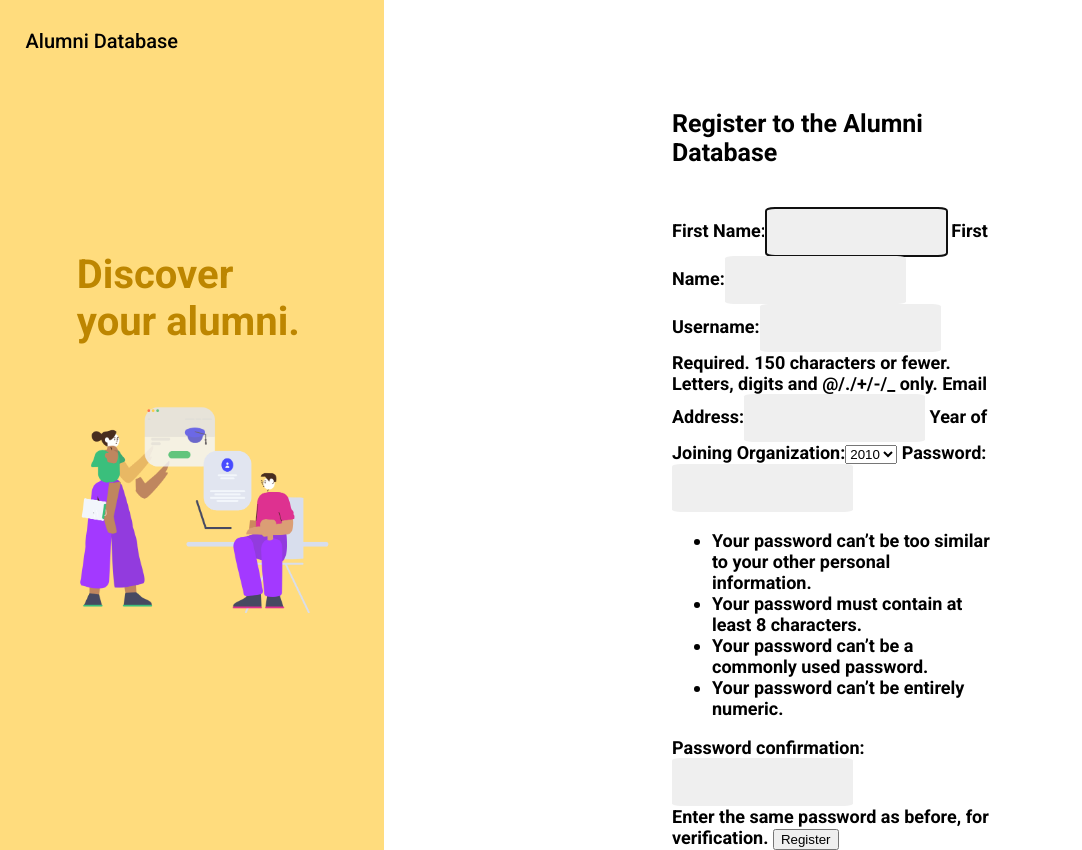
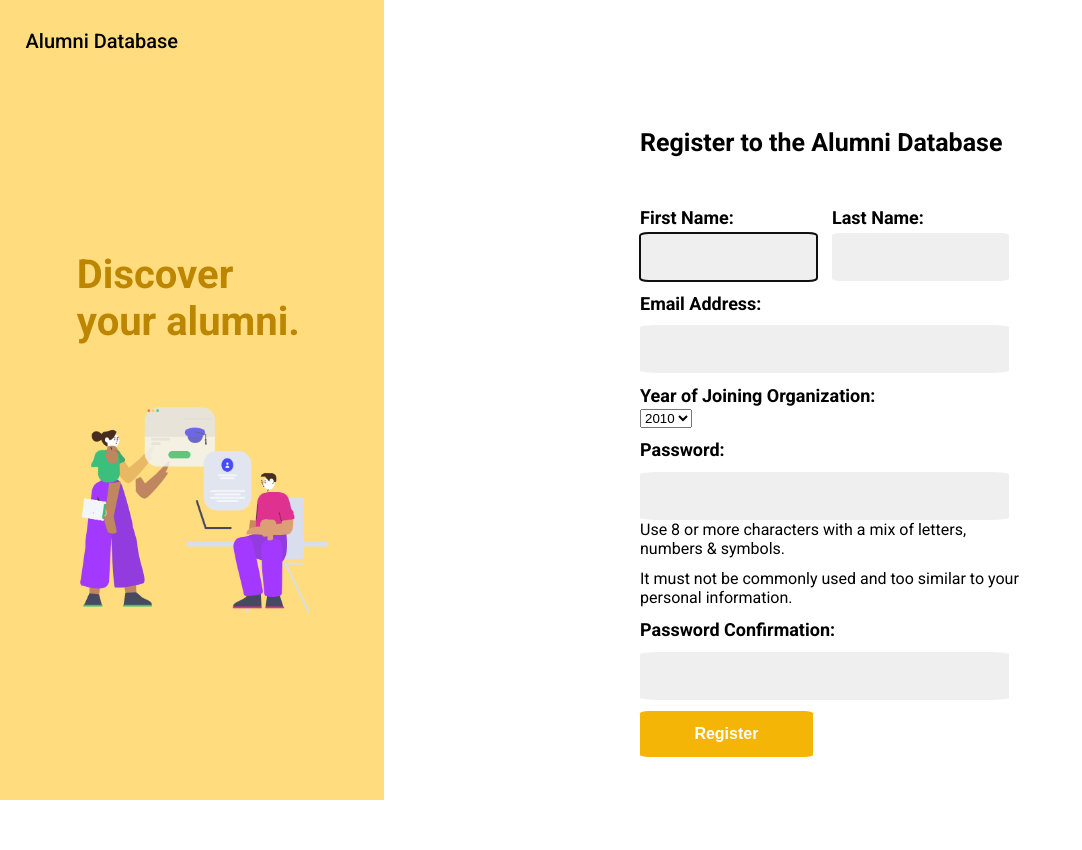
Before and after one commit to choikh0423/AlumniDatabase, a Django app: page /searches/signup/ in a window 1280 px wide. Shown: the whole page, without its empty margins (0-1082 px from the left). After the commit the page ends 800 px from the top, so only its background shows below. Run offline with Django 3.2, Linux system fonts and the light colour scheme.

Commit message:
Email login, registration functionality

```diff
--- a/alumnidatabase/alumnidatabase/settings.py
+++ b/alumnidatabase/alumnidatabase/settings.py
@@ -131,3 +131,5 @@ MEDIA_ROOT = BASE_DIR
 # Redirect to home URL after login (Default redirects to /accounts/profile/)
 LOGIN_REDIRECT_URL = '/'
 LOGIN_URL = 'accounts/login/'
+
+AUTHENTICATION_BACKENDS = ('searches.backends.SettingsBackend',)
--- a/alumnidatabase/alumnidatabase/urls.py
+++ b/alumnidatabase/alumnidatabase/urls.py
@@ -14,7 +14,7 @@ Including another URLconf
     2. Add a URL to urlpatterns:  path('blog/', include('blog.urls'))
 """
 from django.contrib import admin
-from django.urls import path
+from django.urls import path, re_path
 from django.urls import include
 from django.views.generic import RedirectView
 import users.views
--- a/alumnidatabase/searches/forms.py
+++ b/alumnidatabase/searches/forms.py
@@ -2,6 +2,8 @@ from django import forms
 from django.contrib.auth.forms import AuthenticationForm, UsernameField, UserCreationForm
 from django.contrib.auth.models import User
 import datetime
+from string import ascii_lowercase, digits
+from random import choice
 
 
 class CustomAuthenticationForm(AuthenticationForm):
@@ -15,17 +17,55 @@ class CustomSignupForm(UserCreationForm):
 
     firstname = forms.CharField(
         label='First Name',
-        widget=forms.TextInput(attrs={'autofocus': True})
+        widget=forms.TextInput(attrs={'autofocus': True}),
+        required=True,
+        error_messages={
+            'invalid': "Please provide proper first name.",
+            'required': "First name is required."
+        }
     )
 
     lastname = forms.CharField(
-        label='First Name',
-        widget=forms.TextInput(attrs={'autofocus': True})
+        label='Last Name',
+        widget=forms.TextInput(attrs={'autofocus': True}),
+        required=True,
+        error_messages={
+            'invalid': "Please provide proper last name.",
+            'required': "Last name is required."
+        }
+    )
+
+    password1 = forms.CharField(
+        label='Password',
+        widget=forms.PasswordInput,
+        required=True,
+        help_text=["Use 8 or more characters with a mix of letters, numbers & symbols.",
+                   "It must not be commonly used and too similar to your personal information."],
+        error_messages={
+            'invalid': "Please make sure that your password is correctly formatted",
+            'required': "Password is required."
+        },
+    )
+
+    password2 = forms.CharField(
+        label='Password Confirmation:',
+        widget=forms.PasswordInput,
+        help_text=None,
+        required=True,
+        error_messages={
+            'invalid': "Your password did not matched.",
+            'required': "Password Confirmation is required."
+        },
     )
 
     email = forms.EmailField(
         label='Email Address',
-        widget=forms.TextInput(attrs={'autofocus': True})
+        widget=forms.TextInput(attrs={'autofocus': True}),
+        required=True,
+        error_messages={
+            'invalid': "Please provide a correct email",
+            'required': "Email is required."
+        },
     )
 
     YEAR_CHOICE = [(y, y) for y in range(2010, datetime.date.today().year+1)]
@@ -33,10 +73,30 @@ class CustomSignupForm(UserCreationForm):
     joined_year = forms.ChoiceField(
         label='Year of Joining Organization',
         choices=YEAR_CHOICE,
+        required=True,
         initial=datetime.date.today().year+1,
     )
 
     class Meta:
         model = User
-        fields = ['firstname', 'lastname', 'username',
-                  'email', 'joined_year', 'password1', 'password2']
+        fields = ['firstname', 'lastname', 'email',
+                  'joined_year', 'password1', 'password2']
+
+    def clean_email(self):
+        email = self.cleaned_data['email']
+        if User.objects.filter(email=email).exists():
+            raise forms.ValidationError("Email already exists")
+        return email
+
+    def save(self, commit=True):
+        pw_choice = ascii_lowercase+digits
+
+        user = super(UserCreationForm, self).save(commit=False)
+        user.set_password(self.cleaned_data["password1"])
+        user.username = ''.join([choice(pw_choice) for i in range(20)])
+        user.email = self.cleaned_data['email']
+        user.is_active = True
+
+        if commit:
+            user.save()
+        return user
--- a/alumnidatabase/searches/static/css/styles.css
+++ b/alumnidatabase/searches/static/css/styles.css
@@ -71,10 +71,21 @@ body {
 
 /* Dynamic Part */
 #intro_dynamic {
-  width: 25%;
+  width: 30%;
   margin: auto;
   font-size: 18px;
   font-weight: bold;
+}
+
+#intro_dynamic button {
+  height: 46px;
+  border-radius: 5%;
+  border: none;
+  width: 45%;
+  color: white;
+  font-weight: 700;
+  font-size: 16px;
+  background-color: #f5b506;
 }
 
 #login-title {
@@ -94,11 +105,11 @@ body {
   height: 46px;
   border-radius: 5%;
   border: none;
-  background-color: #efefef;
 }
 
 #login_input input {
-  width: 100%;
+  width: 70%;
+  background-color: #efefef;
 }
 
 #login_button {
@@ -137,3 +148,69 @@ body {
   color: #bd8600;
   font-weight: 700;
 }
+
+/* Intro: Signup Page CSS */
+#signup_form input {
+  background-color: #efefef;
+  height: 46px;
+  border-radius: 5%;
+  border: none;
+}
+
+#signup_container1 {
+  display: flex;
+  flex-direction: row;
+}
+
+#signup_container1 input {
+  width: 90%;
+}
+
+#signup_content1 {
+  width: 50%;
+  margin-bottom: 3%;
+}
+
+#signup_container2 {
+  display: block;
+}
+
+#signup_container2 input {
+  width: 95%;
+}
+
+#signup_content2 {
+  margin-bottom: 3%;
+}
+
+#signup_help p {
+  color: black;
+  font-size: 16px;
+  font-weight: 400;
+  margin: 0 0 3% 0;
+}
+
+#signup_error p {
+  color: #ce0031;
+  font-size: 18px;
+  font-weight: 400;
+  margin: 0 0 3% 0;
+}
+
+#help_text {
+  color: black;
+  font-weight: 400;
+}
+
+#error_message {
+  color: #ce0031;
+  font-weight: 400;
+}
+
+#id_username {
+  margin-bottom: 0;
+}
+
+#signup_form input {
+  margin: 3% 0 0 0;
+}
--- a/alumnidatabase/searches/views.py
+++ b/alumnidatabase/searches/views.py
@@ -9,8 +9,10 @@ def index(request):
     return render(request, 'index.html')
 
 
-class CustomLoginView(LoginView):
-    authentication_form = CustomAuthenticationForm
+def login(response):
+    login_form = CustomAuthenticationForm()
+
+    return render(response, 'registration/login.html', {"form": login_form})
 
 
 def signup(response):
--- a/alumnidatabase/templates/registration/login.html
+++ b/alumnidatabase/templates/registration/login.html
@@ -6,7 +6,7 @@
   <form method="post" action="{% url 'login' %}" novalidate>
     {% csrf_token %}
       <div id='login_label'>
-        {{ form.username.label_tag }}
+        <p> Email Address </p>
       </div>
       <div id='login_input'>
         {{ form.username }}
--- a/alumnidatabase/templates/signup.html
+++ b/alumnidatabase/templates/signup.html
@@ -3,20 +3,73 @@
 {% block intro %}
   <h1 id='login-title'> Register to the Alumni Database </h1>
 
-  <form method="post" action="{% url 'signup' %}" novalidate>
+  <form id="signup_form" method="post" action="{% url 'signup' %}" novalidate>
     {% csrf_token %}
-    {{form}}
+    <div id="signup_container1">
+      <div id="signup_content1">
+        <div id='signup_label'>
+          {{ form.firstname.label_tag }}
+        </div>
+        <div id='signup_input'>
+          {{ form.firstname }}
+        </div>
+        <div id='signup_error'>
+          {% for errors in form.firstname.errors %}
+            <p>{{ errors }}</p>
+          {% endfor %}
+        </div>
+      </div>
+
+      <div id="signup_content1">
+        <div id='signup_label'>
+          {{ form.lastname.label_tag }}
+        </div>
+        <div id='signup_input'>
+          {{ form.lastname }}
+        </div>
+        <div id='signup_error'>
+          {% for errors in lastname.errors %}
+            <p>{{ errors }}</p>
+          {% endfor %}
+        </div>
+      </div>
+    </div>
+
+    <div id="signup_container2">
+    {% for field in form %}
+      {% if field.name != "firstname" and field.name != "lastname" %}
+      <div id="signup_content2">
+        <div id='signup_label'>
+          {{ field.label_tag}}
+        </div>
+        <div id='signup_input'>
+          {{ field }}
+        </div>
+        <div id='signup_error'>
+          {% for errors in field.errors %}
+            <p>{{ errors }}</p>
+          {% endfor %}
+        </div>
+        <div id='signup_help'>
+          {% for help_text in field.help_text %}
+            <p>{{ help_text}}</p>
+          {% endfor %}
+        </div>
+      </div>
+      {% endif %}
+    {% endfor %}
+    </div>
     <button type="submit">Register</button>
   </form>
 
-  <div id='form_validation'>
+{% comment %} validation need fix {% endcomment %}
+<div id='form_validation'>
     {% if form.errors %}
-      <p>Your username and password didn't match. Please try again.</p>
+      <p>Please check if the information you have provided are valid.</p>
     {% else %}
       {% if next %}
         {% if user.is_authenticated %}
-          <p>Your account doesn't have access to this page. To proceed,
-          please login with an account that has access.</p>
+          <p>You are already registered in the site.</p>
         {% else %}
           <p>Please login to see this page.</p>
         {% endif %}
```
Also changed, not shown: alumnidatabase/searches/backends.py (added, +22 -0 lines), alumnidatabase/db.sqlite3.
